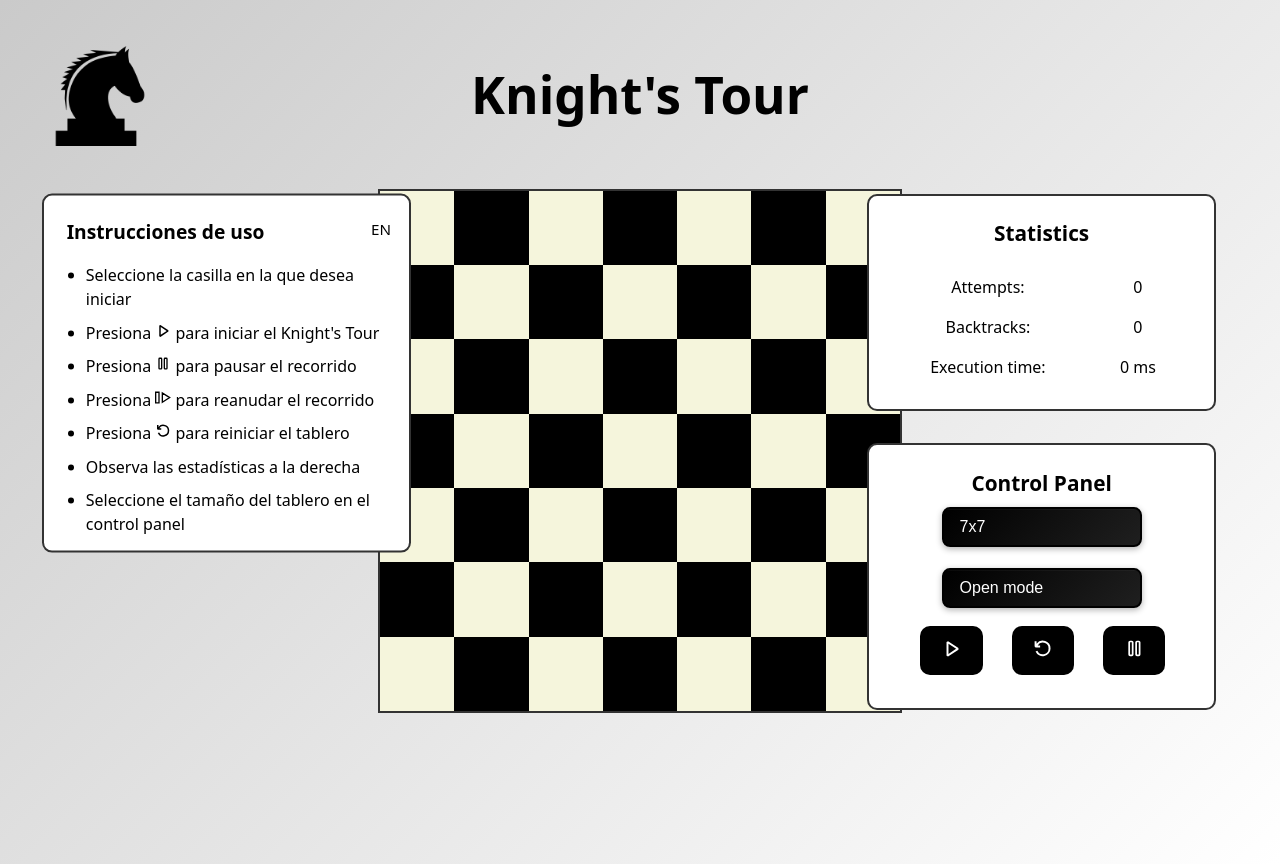
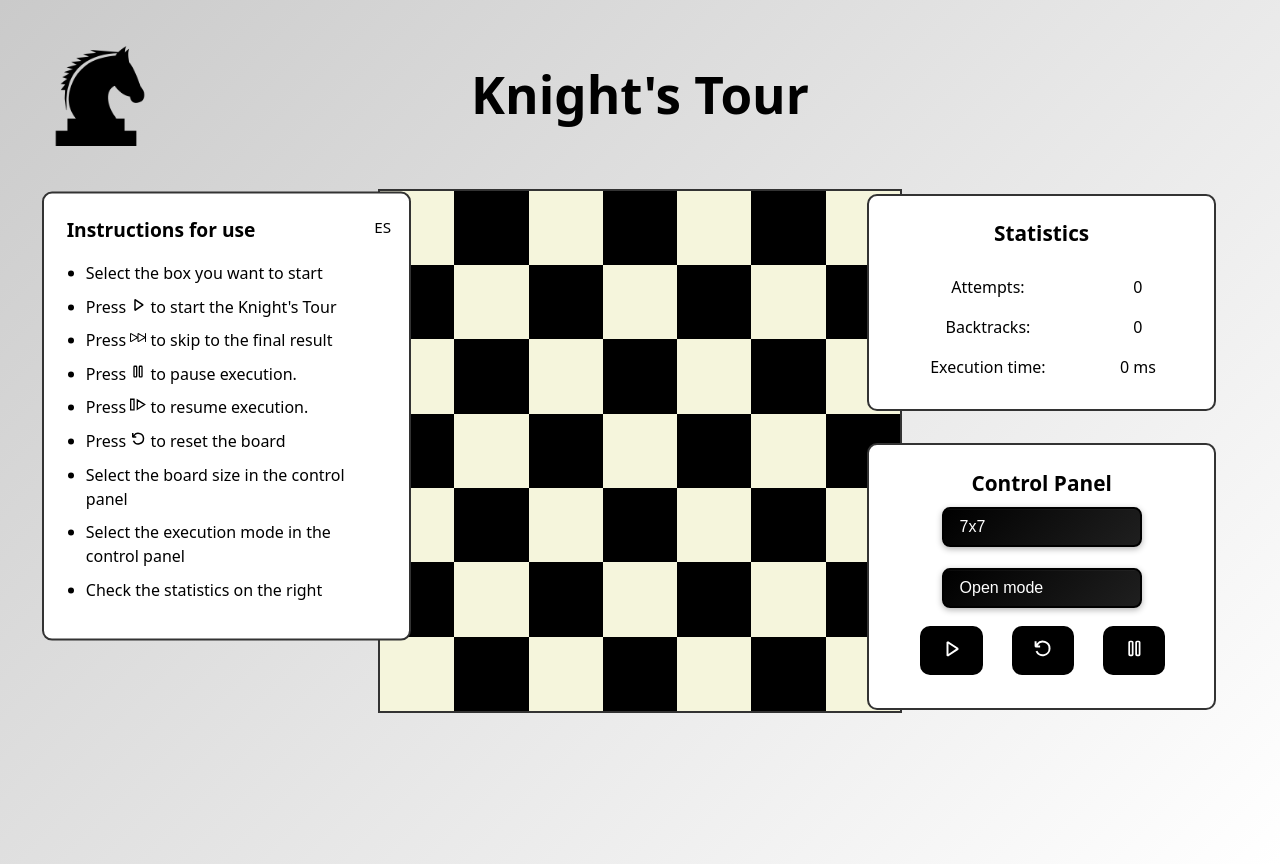
Before and after one commit to HemaniakAE/Heldyis_Derrick_Yeremi_Proyecto-2, a React (Vite) app: page / in a window 1280 px wide. Built offline with nearby package versions, Linux system fonts and the light colour scheme.

Commit message:
Añade instrucciones faltantes en el panel de instrucciones y corrige la posicición y altura del mismo

```diff
--- a/src/App.css
+++ b/src/App.css
@@ -33,7 +33,7 @@ main {
 
 .left-area {
   position: absolute;
-  top: 48.6%;
+  top: 54%;
   left: 0;
   transform: translateY(-50%);
   z-index: 100;
--- a/src/Components/Instructions.css
+++ b/src/Components/Instructions.css
@@ -4,7 +4,7 @@
     padding: 1.4em;
     border-radius: 10px;
     width: 320px;
-    height: 310px;
+    height: 400px;
     margin-bottom: 2em;
     text-align: left;
 }
--- a/src/Components/Instructions.jsx
+++ b/src/Components/Instructions.jsx
@@ -1,31 +1,37 @@
 import React, {useState} from "react";
 import './Instructions.css'
 import { VscDebugStart } from "react-icons/vsc";
+import { BsSkipForward } from "react-icons/bs";
 import { VscDebugRestart } from "react-icons/vsc";
 import { LuPause } from "react-icons/lu";
 import { GrResume } from "react-icons/gr";
 
 function Instructions() {
-    const [lang, setLang] = useState('es');
+    const [lang, setLang] = useState('en');
 
     const instructions = {
         es: [
             <>Seleccione la casilla en la que desea iniciar</>,
             <>Presiona <VscDebugStart /> para iniciar el Knight's Tour</>,
+            <>Presiona <BsSkipForward /> para saltar al resultado final</>,
             <>Presiona <LuPause /> para pausar el recorrido</>,
             <>Presiona <GrResume /> para reanudar el recorrido</>,
             <>Presiona <VscDebugRestart /> para reiniciar el tablero</>,
-            <>Observa las estadísticas a la derecha</>,
-            <>Seleccione el tamaño del tablero en el control panel</>
+            <>Seleccione el tamaño del tablero en el control panel</>,
+            <>Seleccione modo de ejecución en el control panel</>,
+            <>Observa las estadísticas a la derecha</>
+
         ],
         en: [
             <>Select the box you want to start</>,
             <>Press <VscDebugStart /> to start the Knight's Tour</>,
+            <>Press <BsSkipForward /> to skip to the final result</>,
             <>Press <LuPause /> to pause execution.</>,
             <>Press <GrResume /> to resume execution.</>,
             <>Press <VscDebugRestart /> to reset the board</>,
-            <>Check the statistics on the right</>,
-            <>Select the board size in the control panel</>
+            <>Select the board size in the control panel</>,
+            <>Select the execution mode in the control panel</>,
+            <>Check the statistics on the right</>
         ]
     };
 
```
